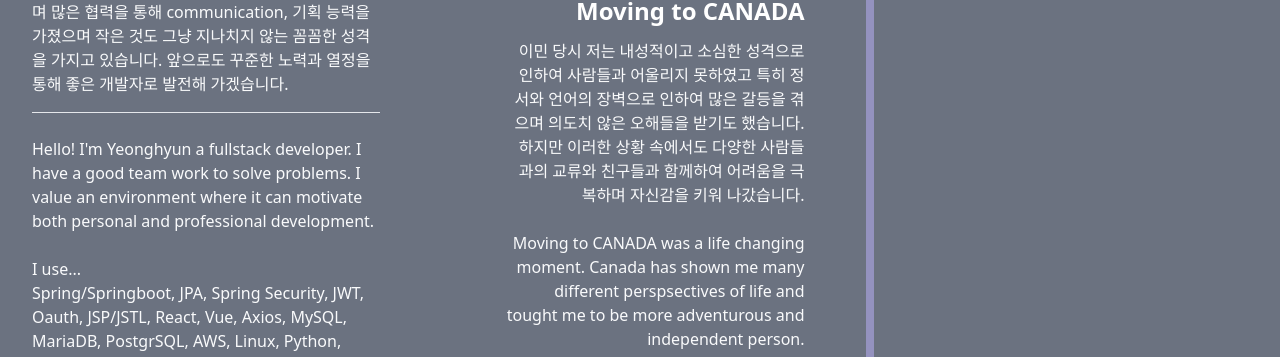
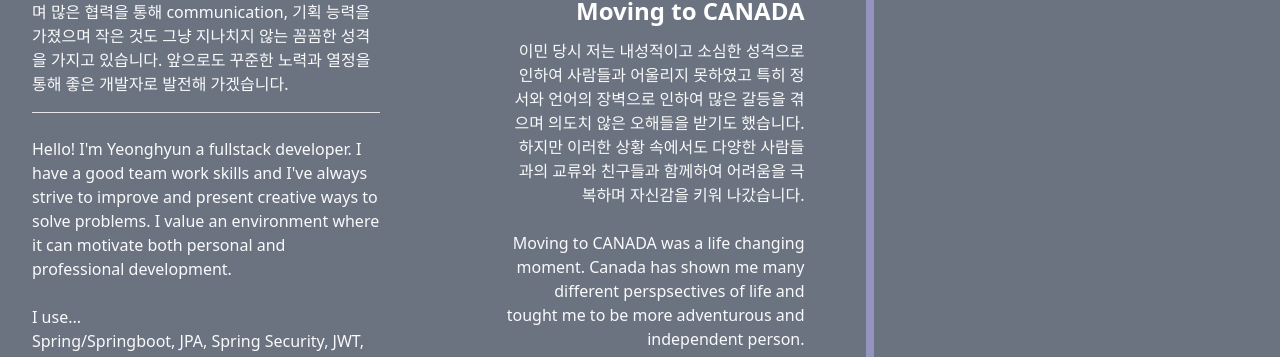
Before and after one commit to yhdchoi/portfolio, a Vue app: page /about in a window 1280 px wide. Shown: the part 583-940 px from the top of the page. Built offline with nearby package versions, Linux system fonts and the light colour scheme.

Commit message:
Update About.vue

```diff
--- a/src/views/About.vue
+++ b/src/views/About.vue
@@ -31,6 +31,7 @@
           <br />
           <p class="text-sm md:text-base text-gray-50 mb-4">
             Hello! I'm Yeonghyun a fullstack developer. I have a good team work
+            skills and I've always strive to improve and present creative ways
             to solve problems. I value an environment where it can motivate both
             personal and professional development.
             <br />
```
